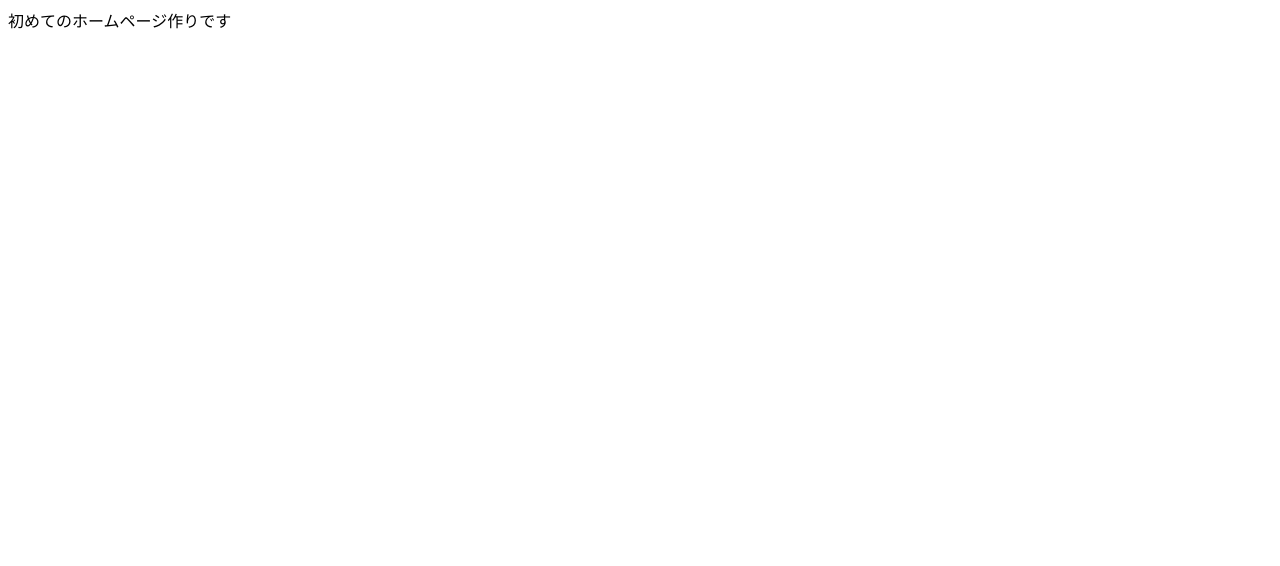
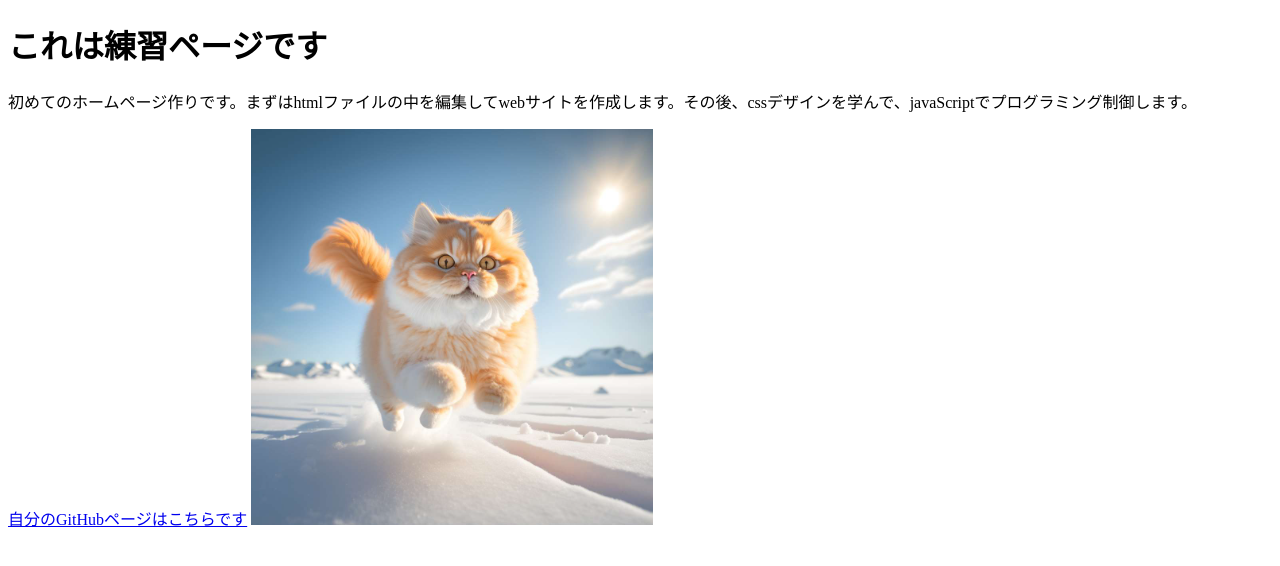
Before and after one commit to yutaka793/training, a plain HTML site: page index.html in a window 1280 px wide. Drawn offline with Linux system fonts and the light colour scheme.

Commit message:
htmlのパーツを入れてみた時の変化猫の画像を用意した

```diff
--- a/index.html
+++ b/index.html
@@ -1,11 +1,18 @@
 <!DOCTYPE html>
 <html lang="en">
 <head>
+  <!-- webサイトの裏設定を記入する場所 -->
     <meta charset="UTF-8">
     <meta name="viewport" content="width=device-width, initial-scale=1.0">
     <title>初のwebサイト作成</title>
 </head>
 <body>
-  初めてのホームページ作りです
-</body>
+  <!-- 実際にユーザーの目に触れる部分 -->
+   <h1>これは練習ページです</h1>
+   <p>初めてのホームページ作りです。まずはhtmlファイルの中を編集してwebサイトを作成します。その後、cssデザインを学んで、javaScriptでプログラミング制御します。 </p>
+   <!-- aタグはhrefという属性値でジャンプ先を示す -->
+   <a href="https://github.com/yourusername" target="_blank">自分のGitHubページはこちらです</a>
+<!-- src属性で画像ファイルで指名、alt属性で補足説明を記入 -->
+   <img src="cat.png" alt="猫の画像">
+  </body>
 </html>
```
Also changed, not shown: cat.png (added).
